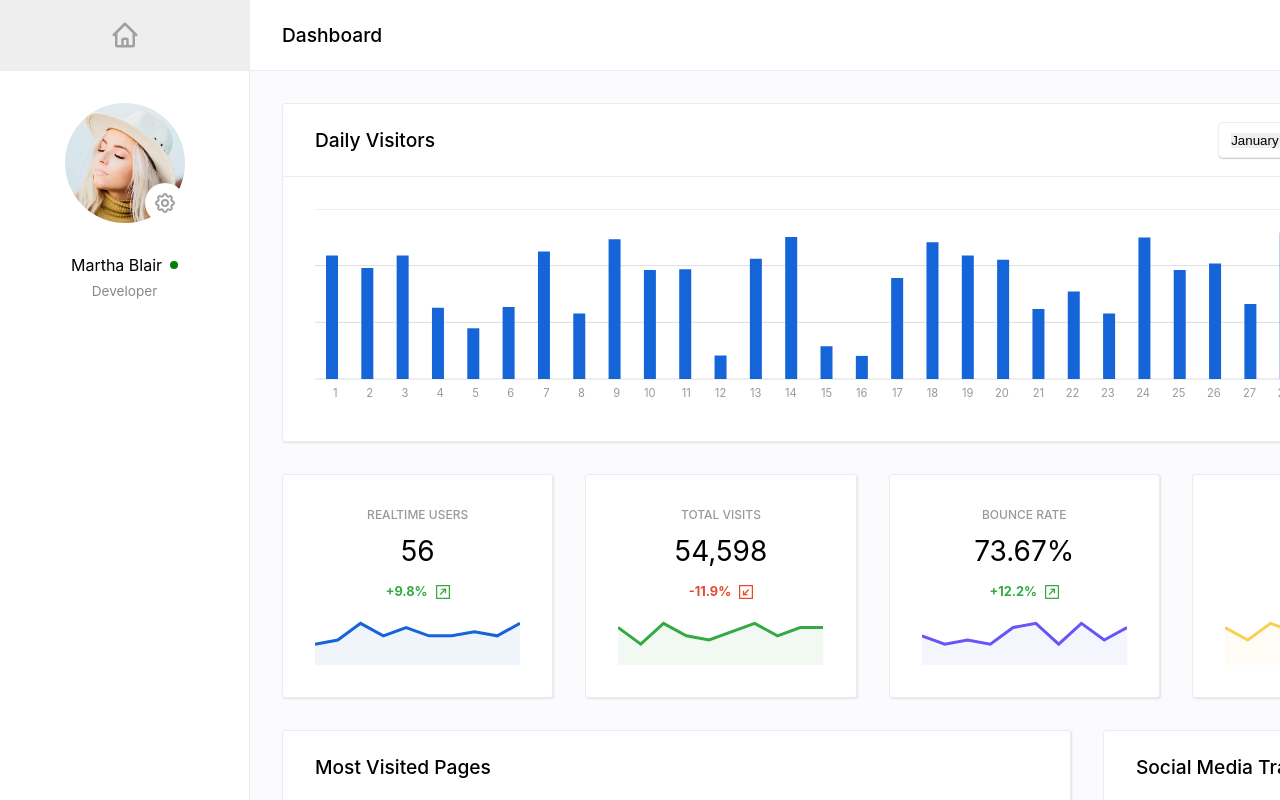
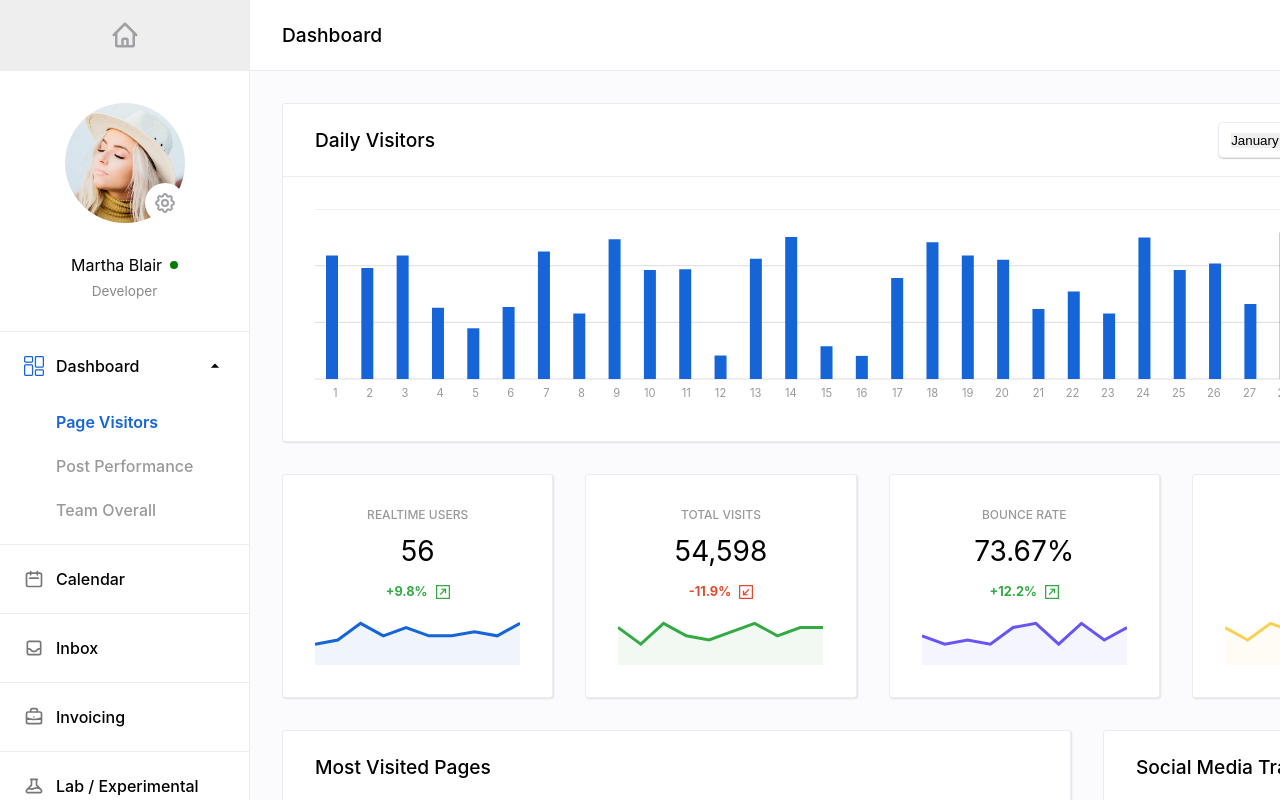
Before and after one commit to glocore/dashboard-ui, a React (Create React App) app: page / in a window 1280 px wide. Shown: the top 800 px of the page. Built offline with nearby package versions, Linux system fonts and the light colour scheme.

Commit message:
add nav links to nav pane

```diff
--- a/package.json
+++ b/package.json
@@ -3,6 +3,7 @@
   "version": "0.1.0",
   "private": true,
   "dependencies": {
+    "@material-ui/core": "^4.11.3",
     "@testing-library/jest-dom": "^5.11.4",
     "@testing-library/react": "^11.1.0",
     "@testing-library/user-event": "^12.1.10",
--- a/src/components/Main.js
+++ b/src/components/Main.js
@@ -1,4 +1,5 @@
 // TODO: Make header fixed while scrolling
+// TODO: Add proptypes everywhere
 import React from "react";
 import styled from "styled-components";
 import { Spacer } from "./common/Spacer";
--- a/src/components/NavPane.js
+++ b/src/components/NavPane.js
@@ -1,6 +1,19 @@
+import React from "react";
 import styled from "styled-components";
-import { Home as HomeIcon, Settings as SettingsIcon } from "../icons";
+import Collapse from "@material-ui/core/Collapse";
+import {
+  Beaker as BeakerIcon,
+  Briefcase as BriefcaseIcon,
+  Calendar as CalendarIcon,
+  Dashboard as DashboardIcon,
+  Home as HomeIcon,
+  Inbox as InboxIcon,
+  Settings as SettingsIcon,
+} from "../icons";
 import profileImage from "../profile.jpg";
+import { NavChild, NavItem } from "./navPane/NavItem";
+import { Spacer } from "./common/Spacer";
+import { Recents } from "./navPane/Recents";
 
 const Root = styled.nav`
   border-right: ${({ theme }) => theme.surface.border};
@@ -24,6 +37,11 @@ const TopIcon = () => (
   </TopIconWrapper>
 );
 
+const ProfileRoot = styled.div`
+  padding: ${({ theme }) => theme.padding(4)}px 0;
+  border-bottom: ${({ theme }) => theme.surface.border};
+`;
+
 const ProfileImage = styled.div`
   position: relative;
   width: 120px;
@@ -32,7 +50,7 @@ const ProfileImage = styled.div`
   background-position: center;
   background-size: cover;
   background-image: url(${profileImage});
-  margin: ${({ theme }) => theme.padding(4)}px auto;
+  margin: 0 auto;
 `;
 
 const SettingsButton = styled.button`
@@ -76,20 +94,47 @@ const OnlineIndicator = styled.div`
 `;
 
 const NavPane = () => {
+  const [dashboardOpen, setDashboardOpen] = React.useState(true);
+
+  const toggleDashboardOpen = () => {
+    setDashboardOpen(!dashboardOpen);
+  };
+
   return (
     <Root>
       <TopIcon />
+      <ProfileRoot>
         <ProfileImage>
           <SettingsButton>
             <SettingsIcon width={24} height={24} />
           </SettingsButton>
         </ProfileImage>
-
+        <Spacer v={4} />
         <ProfileName>
           Martha Blair
           <OnlineIndicator />
         </ProfileName>
         <ProfileTitle>Developer</ProfileTitle>
+      </ProfileRoot>
+      <NavItem
+        onClick={toggleDashboardOpen}
+        Icon={DashboardIcon}
+        active={true}
+        open={dashboardOpen}
+        label="Dashboard"
+      >
+        <Collapse in={dashboardOpen}>
+          <NavChild active={true} label="Page Visitors" />
+          <NavChild label="Post Performance" />
+          <NavChild label="Team Overall" />
+        </Collapse>
+      </NavItem>
+      <NavItem Icon={CalendarIcon} label="Calendar"></NavItem>
+      <NavItem Icon={InboxIcon} label="Inbox"></NavItem>
+      <NavItem Icon={BriefcaseIcon} label="Invoicing"></NavItem>
+      <NavItem Icon={BeakerIcon} label="Lab / Experimental"></NavItem>
+
+      <Recents />
     </Root>
   );
 };
--- /dev/null
+++ b/src/components/navPane/NavItem.js
@@ -0,0 +1,84 @@
+import styled from "styled-components";
+import { DropDown as DropDownIcon, DropUp as DropUpIcon } from "../../icons";
+
+const NavItemRoot = styled.div`
+  ${({ theme, open }) => `
+    border-bottom: ${theme.surface.border};
+    padding-bottom: ${open ? theme.padding(1.5) : 0}px;
+    `}
+`;
+
+const NavItemWrapper = styled.div`
+  display: flex;
+  align-items: center;
+  justify-content: space-between;
+  ${({ theme }) => `
+    padding: ${theme.padding(3)}px;
+    ${theme.clickable}
+  `}
+`;
+
+const NavLabel = styled.div`
+  display: flex;
+  align-items: center;
+  font-weight: 500;
+`;
+
+const NavChildWrapper = styled.div`
+  display: flex;
+  align-items: center;
+  ${({ theme, active }) => `
+    color: ${active ? "#1565D8" : "#999999"};
+    font-weight: ${active ? 600 : 500};
+    padding: ${theme.padding(1.5)}px ${theme.padding(3)}px;
+    ${theme.clickable}
+  `}
+`;
+
+const IconStub = styled.div`
+  width: 20px;
+  height: 20px;
+  margin-right: 12px;
+`;
+
+const getLabelIconStyles = (active) => ({
+  width: 20,
+  height: 20,
+  marginRight: 12,
+  color: active ? "#1565D8" : "#777777",
+});
+
+const arrowIconStyles = {
+  height: 20,
+  width: 20,
+};
+
+const NavItem = ({ Icon, onClick, label, active, open, children }) => {
+  return (
+    <NavItemRoot open={open}>
+      <NavItemWrapper onClick={onClick}>
+        <NavLabel>
+          <Icon style={getLabelIconStyles(active)} />
+          {label}
+        </NavLabel>
+        {children ? (
+          open ? (
+            <DropUpIcon style={arrowIconStyles} />
+          ) : (
+            <DropDownIcon style={arrowIconStyles} />
+          )
+        ) : null}
+      </NavItemWrapper>
+      {children}
+    </NavItemRoot>
+  );
+};
+
+const NavChild = ({ active, label }) => (
+  <NavChildWrapper active={active}>
+    <IconStub />
+    {label}
+  </NavChildWrapper>
+);
+
+export { NavItem, NavChild };
--- /dev/null
+++ b/src/components/navPane/Recents.js
@@ -0,0 +1,50 @@
+import styled from "styled-components";
+import { ArrowNarrowRight } from "../../icons";
+
+const Root = styled.div`
+  padding-bottom: ${({ theme }) => theme.padding(3)}px;
+`;
+
+const Title = styled.span`
+  display: block;
+  ${({ theme }) => `
+    padding: ${theme.padding(3)}px;
+    padding-bottom: ${theme.padding(1.5)}px;
+
+  `}
+  text-transform: uppercase;
+  color: #999;
+  font-size: 0.75rem;
+  font-weight: 500;
+`;
+
+const LinkWrapper = styled.div`
+  display: flex;
+  align-items: center;
+  justify-content: space-between;
+  font-size: 0.75rem;
+  ${({ theme }) => `
+    padding: ${theme.padding(1.5)}px ${theme.padding(3)}px;
+    ${theme.clickable}
+  `}
+`;
+
+const Link = ({ children }) => (
+  <LinkWrapper>
+    {children}
+    <ArrowNarrowRight style={{ width: 15, height: 15, color: "#777777" }} />
+  </LinkWrapper>
+);
+
+const Recents = () => {
+  return (
+    <Root>
+      <Title>Recently Viewed</Title>
+      <Link>Overall Performance</Link>
+      <Link>Invoice #940</Link>
+      <Link>Customer: Minerva Viewer</Link>
+    </Root>
+  );
+};
+
+export { Recents };
--- a/src/icons.js
+++ b/src/icons.js
@@ -127,3 +127,126 @@ export const Settings = (props) => (
     />
   </svg>
 );
+
+export const Dashboard = (props) => (
+  <svg
+    viewBox="0 0 512 512"
+    fill="currentColor"
+    xmlns="http://www.w3.org/2000/svg"
+    {...props}
+  >
+    <path d="m197.332031 170.667969h-160c-20.585937 0-37.332031-16.746094-37.332031-37.335938v-96c0-20.585937 16.746094-37.332031 37.332031-37.332031h160c20.589844 0 37.335938 16.746094 37.335938 37.332031v96c0 20.589844-16.746094 37.335938-37.335938 37.335938zm-160-138.667969c-2.941406 0-5.332031 2.390625-5.332031 5.332031v96c0 2.945313 2.390625 5.335938 5.332031 5.335938h160c2.945313 0 5.335938-2.390625 5.335938-5.335938v-96c0-2.941406-2.390625-5.332031-5.335938-5.332031zm0 0" />
+    <path d="m197.332031 512h-160c-20.585937 0-37.332031-16.746094-37.332031-37.332031v-224c0-20.589844 16.746094-37.335938 37.332031-37.335938h160c20.589844 0 37.335938 16.746094 37.335938 37.335938v224c0 20.585937-16.746094 37.332031-37.335938 37.332031zm-160-266.667969c-2.941406 0-5.332031 2.390625-5.332031 5.335938v224c0 2.941406 2.390625 5.332031 5.332031 5.332031h160c2.945313 0 5.335938-2.390625 5.335938-5.332031v-224c0-2.945313-2.390625-5.335938-5.335938-5.335938zm0 0" />
+    <path d="m474.667969 512h-160c-20.589844 0-37.335938-16.746094-37.335938-37.332031v-96c0-20.589844 16.746094-37.335938 37.335938-37.335938h160c20.585937 0 37.332031 16.746094 37.332031 37.335938v96c0 20.585937-16.746094 37.332031-37.332031 37.332031zm-160-138.667969c-2.945313 0-5.335938 2.390625-5.335938 5.335938v96c0 2.941406 2.390625 5.332031 5.335938 5.332031h160c2.941406 0 5.332031-2.390625 5.332031-5.332031v-96c0-2.945313-2.390625-5.335938-5.332031-5.335938zm0 0" />
+    <path d="m474.667969 298.667969h-160c-20.589844 0-37.335938-16.746094-37.335938-37.335938v-224c0-20.585937 16.746094-37.332031 37.335938-37.332031h160c20.585937 0 37.332031 16.746094 37.332031 37.332031v224c0 20.589844-16.746094 37.335938-37.332031 37.335938zm-160-266.667969c-2.945313 0-5.335938 2.390625-5.335938 5.332031v224c0 2.945313 2.390625 5.335938 5.335938 5.335938h160c2.941406 0 5.332031-2.390625 5.332031-5.335938v-224c0-2.941406-2.390625-5.332031-5.332031-5.332031zm0 0" />
+  </svg>
+);
+
+export const DropUp = (props) => (
+  <svg
+    xmlns="http://www.w3.org/2000/svg"
+    viewBox="0 0 24 24"
+    fill="currentColor"
+    {...props}
+  >
+    <path d="M0 0h24v24H0z" fill="none" />
+    <path d="M7 14l5-5 5 5z" />
+  </svg>
+);
+
+export const DropDown = (props) => (
+  <svg
+    xmlns="http://www.w3.org/2000/svg"
+    viewBox="0 0 24 24"
+    fill="currentColor"
+    {...props}
+  >
+    <path d="M0 0h24v24H0z" fill="none" />
+    <path d="M7 10l5 5 5-5z" />
+  </svg>
+);
+
+export const Calendar = (props) => (
+  <svg
+    xmlns="http://www.w3.org/2000/svg"
+    fill="none"
+    viewBox="0 0 24 24"
+    stroke="currentColor"
+    {...props}
+  >
+    <path
+      strokeLinecap="round"
+      strokeLinejoin="round"
+      strokeWidth={2}
+      d="M8 7V3m8 4V3m-9 8h10M5 21h14a2 2 0 002-2V7a2 2 0 00-2-2H5a2 2 0 00-2 2v12a2 2 0 002 2z"
+    />
+  </svg>
+);
+
+export const Inbox = (props) => (
+  <svg
+    xmlns="http://www.w3.org/2000/svg"
+    fill="none"
+    viewBox="0 0 24 24"
+    stroke="currentColor"
+    {...props}
+  >
+    <path
+      strokeLinecap="round"
+      strokeLinejoin="round"
+      strokeWidth={2}
+      d="M20 13V6a2 2 0 00-2-2H6a2 2 0 00-2 2v7m16 0v5a2 2 0 01-2 2H6a2 2 0 01-2-2v-5m16 0h-2.586a1 1 0 00-.707.293l-2.414 2.414a1 1 0 01-.707.293h-3.172a1 1 0 01-.707-.293l-2.414-2.414A1 1 0 006.586 13H4"
+    />
+  </svg>
+);
+
+export const Briefcase = (props) => (
+  <svg
+    xmlns="http://www.w3.org/2000/svg"
+    fill="none"
+    viewBox="0 0 24 24"
+    stroke="currentColor"
+    {...props}
+  >
+    <path
+      strokeLinecap="round"
+      strokeLinejoin="round"
+      strokeWidth={2}
+      d="M21 13.255A23.931 23.931 0 0112 15c-3.183 0-6.22-.62-9-1.745M16 6V4a2 2 0 00-2-2h-4a2 2 0 00-2 2v2m4 6h.01M5 20h14a2 2 0 002-2V8a2 2 0 00-2-2H5a2 2 0 00-2 2v10a2 2 0 002 2z"
+    />
+  </svg>
+);
+
+export const Beaker = (props) => (
+  <svg
+    xmlns="http://www.w3.org/2000/svg"
+    fill="none"
+    viewBox="0 0 24 24"
+    stroke="currentColor"
+    {...props}
+  >
+    <path
+      strokeLinecap="round"
+      strokeLinejoin="round"
+      strokeWidth={2}
+      d="M19.428 15.428a2 2 0 00-1.022-.547l-2.387-.477a6 6 0 00-3.86.517l-.318.158a6 6 0 01-3.86.517L6.05 15.21a2 2 0 00-1.806.547M8 4h8l-1 1v5.172a2 2 0 00.586 1.414l5 5c1.26 1.26.367 3.414-1.415 3.414H4.828c-1.782 0-2.674-2.154-1.414-3.414l5-5A2 2 0 009 10.172V5L8 4z"
+    />
+  </svg>
+);
+
+export const ArrowNarrowRight = (props) => (
+  <svg
+    xmlns="http://www.w3.org/2000/svg"
+    fill="none"
+    viewBox="0 0 24 24"
+    stroke="currentColor"
+    {...props}
+  >
+    <path
+      strokeLinecap="round"
+      strokeLinejoin="round"
+      strokeWidth={2}
+      d="M17 8l4 4m0 0l-4 4m4-4H3"
+    />
+  </svg>
+);
```
Also changed, not shown: 1 other file (tests, documents, lock files or other folders). Lines whose indentation alone changed are shown as unchanged.
